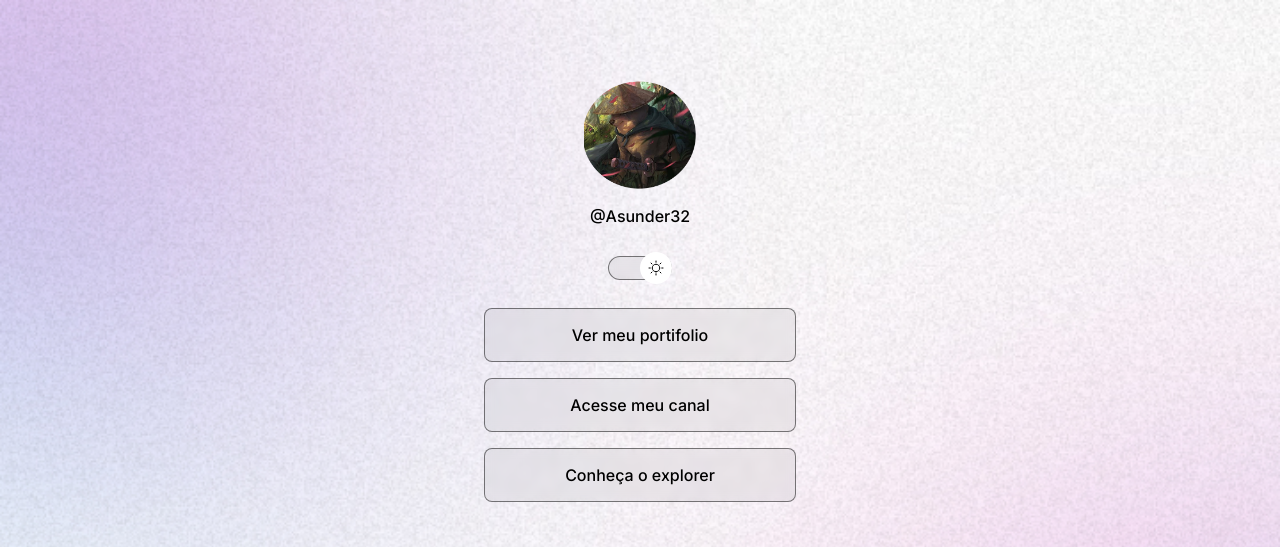
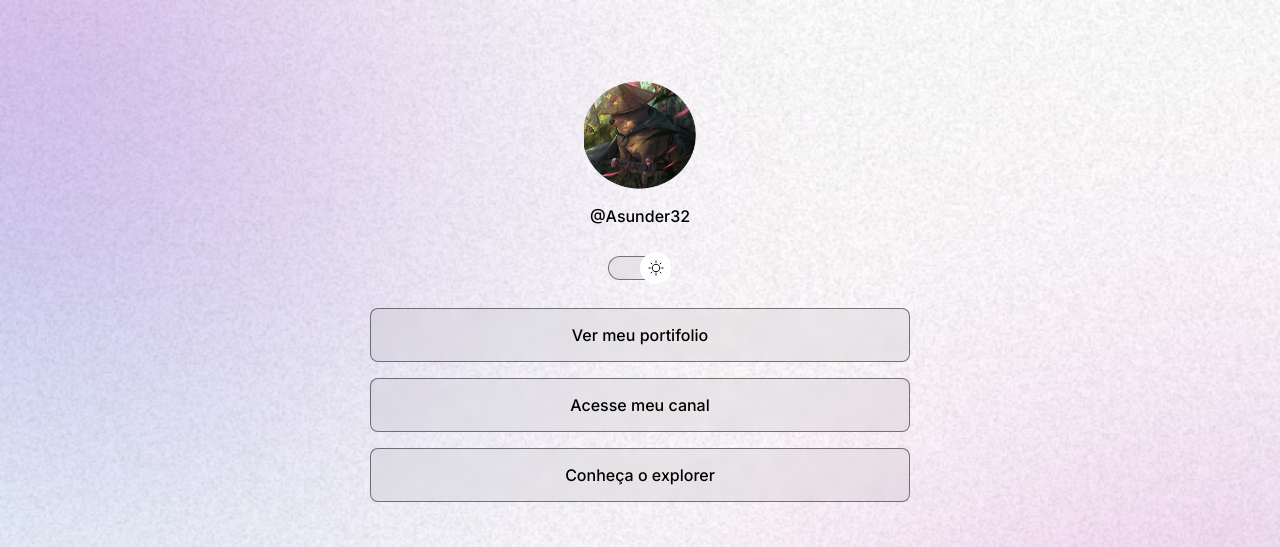
Before and after one commit to Asundersole32/Projeto-Rocketseat-Discover, a plain HTML site: page Projeto/index.html in a window 1280 px wide. Shown: the top 547 px of the page. Drawn offline with nearby package versions, Linux system fonts and the light colour scheme.

Commit message:
Alteração no nome da pagina e no max width

```diff
--- a/Projeto/index.html
+++ b/Projeto/index.html
@@ -12,16 +12,13 @@
     <!--meta = configurações padrões do site-->
     <meta http-equiv="X-UA-Compatible" content="IE=edge" />
     <meta name="viewport" content="width=device-width, initial-scale=1.0" />
-    <title>Projeto</title>
+    <title>DevLink</title>
     <link rel="stylesheet" href="/style.css" />
   </head>
   <body>
     <div id="container">
       <div id="profile">
-        <img
-          src="/assets/Erik_Avatar_light.png"
-          alt="Dogão Samurai"
-        />
+        <img src="/assets/Erik_Avatar_light.png" alt="Dogão Samurai" />
         <p>@Asunder32</p>
       </div>
       <div id="switch" onclick="toggleMode()">
--- a/Projeto/style.css
+++ b/Projeto/style.css
@@ -42,7 +42,7 @@ body * {
 }
 
 #container {
-  width: 360px; /*largura*/
+  width: 100%; /*largura*/
 
   /*border: 1px solid red;*/
 
@@ -52,6 +52,7 @@ body * {
   margin-top: 56px; /*também poderia ser um padding top de 56 px*/
 
   padding: 0 24px;
+  max-width: 588px;
 }
 
 /*profile*/
```
